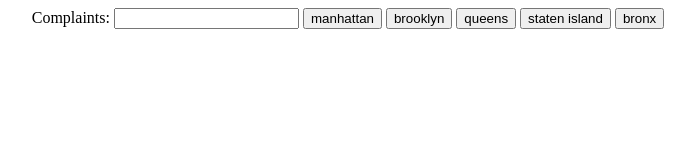
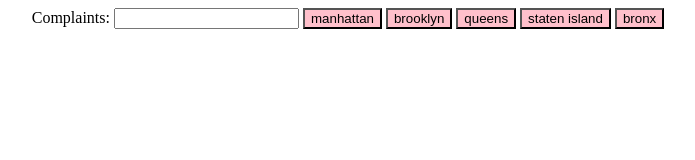
Before and after one commit to SemeiahBourn/PizzaRat, a plain HTML site: page complaints_app/index.html in a window 1280 px wide. Shown: the whole page, without its empty margins (292-987 px from the left). Drawn offline with Linux system fonts and the light colour scheme.

Commit message:
buttons colors created

```diff
--- a/complaints_app/index.html
+++ b/complaints_app/index.html
@@ -11,11 +11,11 @@
     <div class="container">
     <form action="" method="POST">
        Complaints: <input type="text" name="number of complaints">
-    <button id="manhattan">manhattan</button>
-    <button id="brooklyn">brooklyn</button>
-    <button id="queens">queens</button>
-    <button id="staten-island">staten island</button>
-    <button id="bronx">bronx</button>
+    <button class="button" id="manhattan">manhattan</button>
+    <button class="button" id="brooklyn">brooklyn</button>
+    <button class="button" id="queens">queens</button>
+    <button class="button" id="staten-island">staten island</button>
+    <button class="button" id="bronx">bronx</button>
 </form>
 </div>
 </body>
--- a/complaints_app/style.css
+++ b/complaints_app/style.css
@@ -3,3 +3,6 @@
 .container {
     text-align: center;
   }
+  .button{
+      background:#ffc0cb  ;
+  }
```
